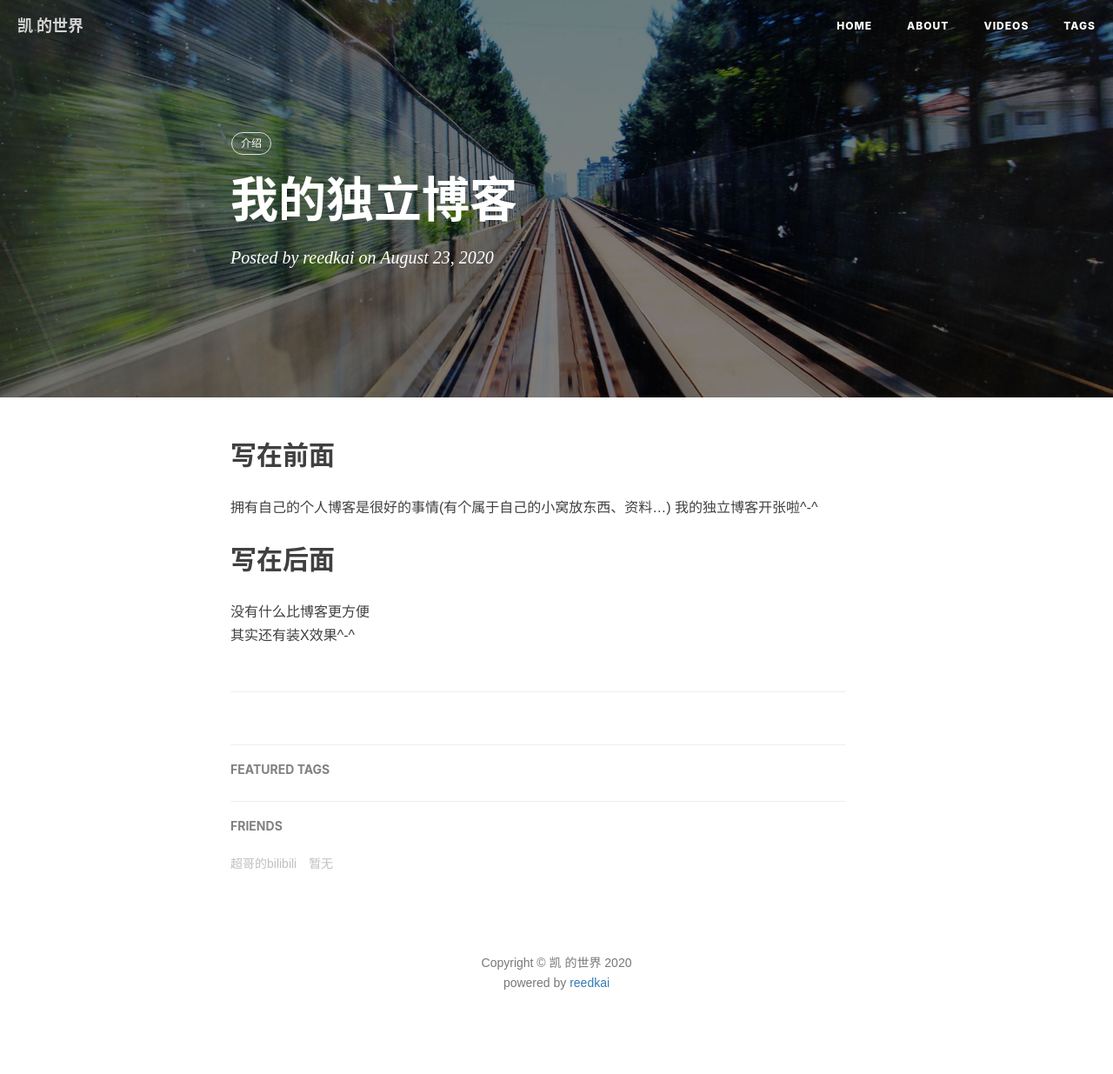
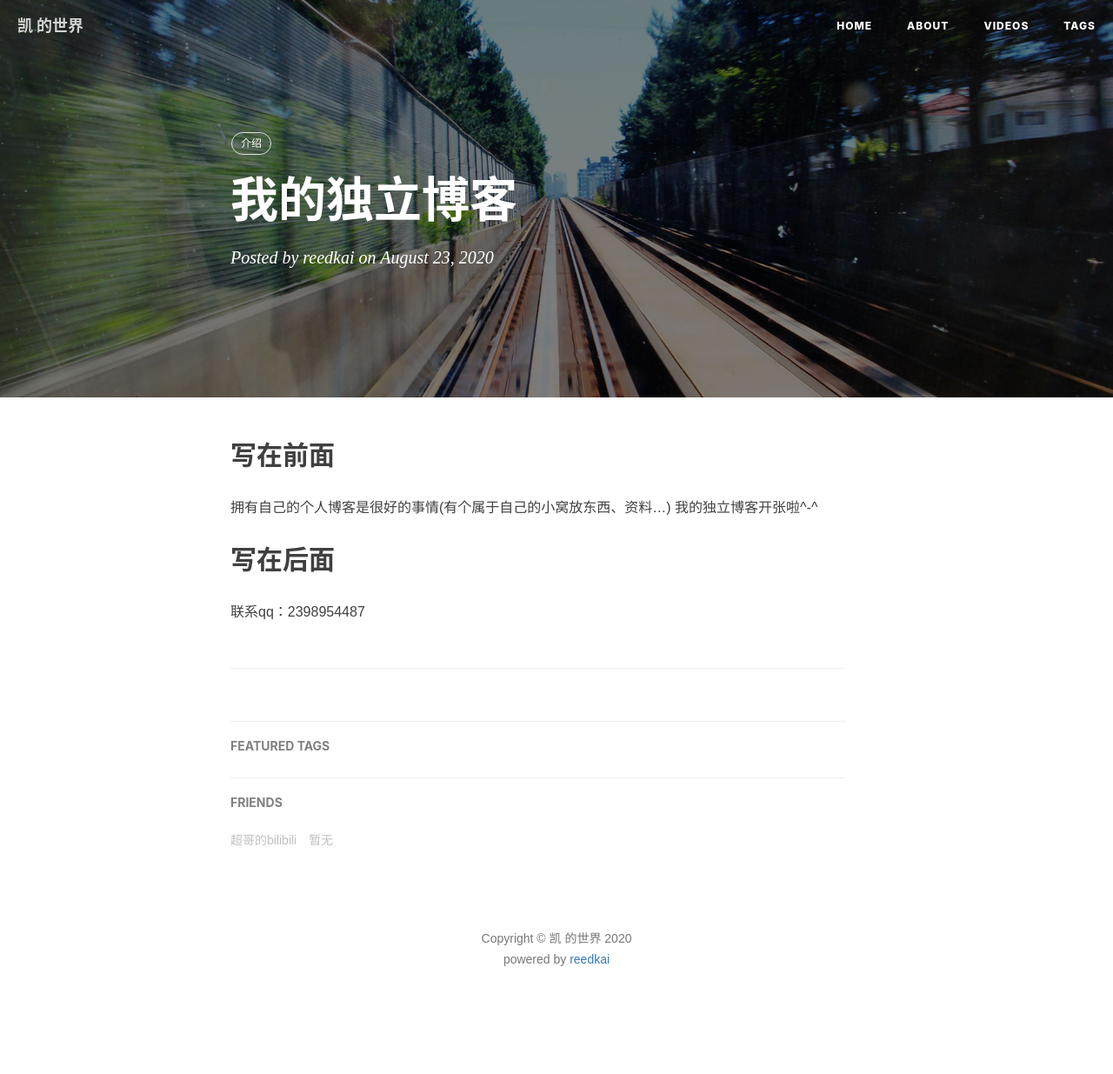
Before and after one commit to 2398954487/2398954487.GitHub.io, a Jekyll site: the page built from _posts/2020-8-23-one.markdown, in a window 1280 px wide. Shown: the whole page at 87% size. Built offline with Jekyll 4.4.1, drawn with Linux system fonts in a browser that asks for light colours; nearby versions of some CDN libraries; comment, search, counter and statistics services are not loaded; after the commit the page ends 1208 px from its top, so only the background shows below that.

Commit message:
Update 2020-8-23-one.markdown

```diff
--- a/_posts/2020-8-23-one.markdown
+++ b/_posts/2020-8-23-one.markdown
@@ -18,6 +18,5 @@ tags:
 	我的独立博客开张啦^-^</p>
 
 <h2>写在后面</h2>
-        <p>没有什么比博客更方便<br>
-其实还有装X效果^-^</p>
+        <p>联系qq：2398954487</p>
 </div>
```
